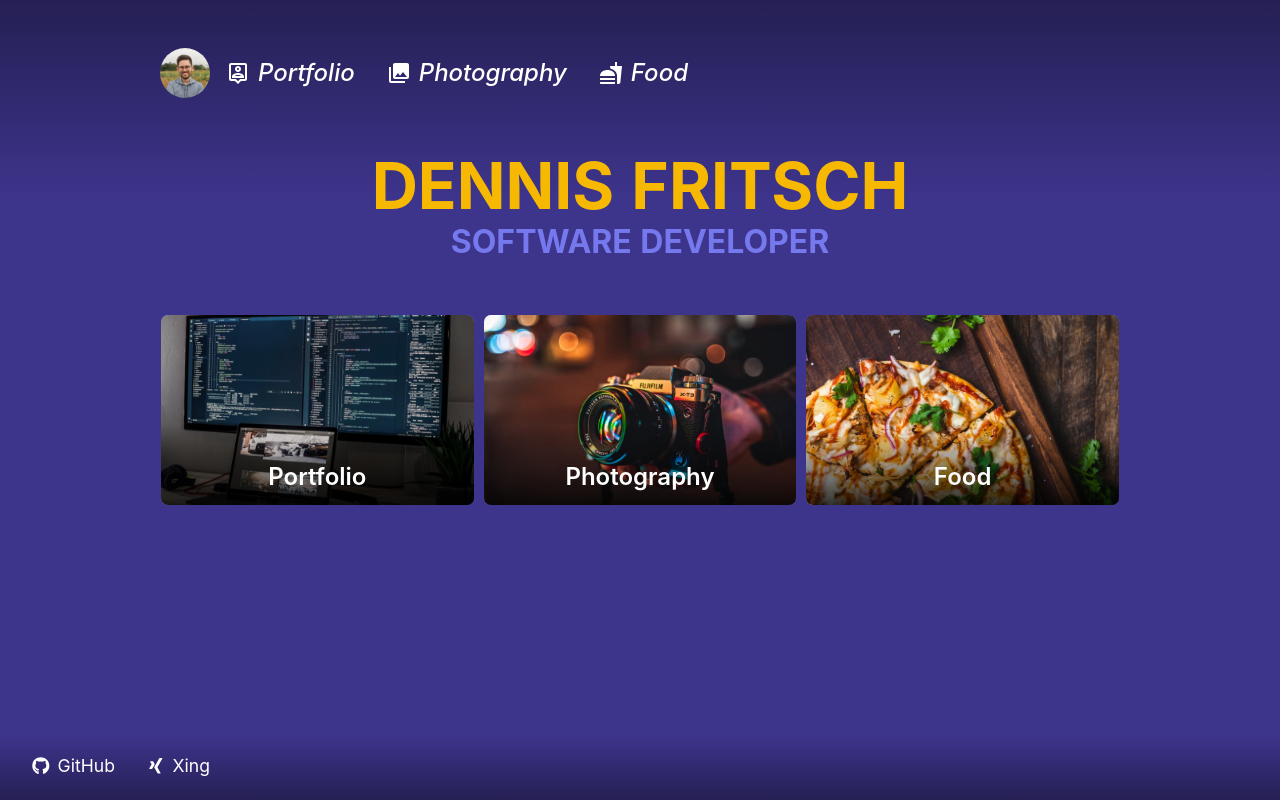
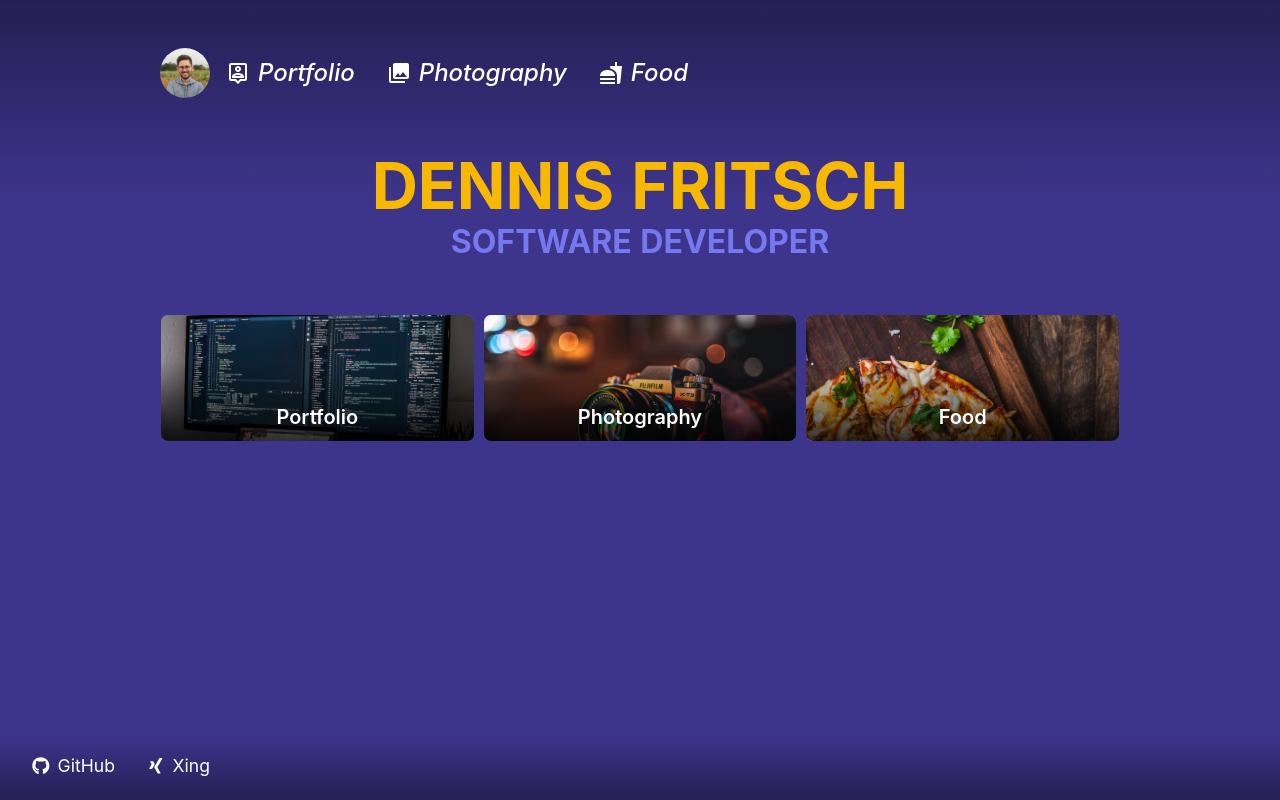
Before and after one commit to dennis-fritsch/portfolio, a React (Create React App) app: page / in a window 1280 px wide. Built offline with nearby package versions, Linux system fonts and the light colour scheme.

Commit message:
ImageNav displays small images

```diff
--- a/src/components/ImageNav/index.tsx
+++ b/src/components/ImageNav/index.tsx
@@ -4,7 +4,7 @@ import Portfolio from 'assets/portfolio.png'
 import { ROUTES } from 'navigation/routes'
 import styled from 'styled-components'
 import { Row, Col } from 'antd'
-import ContentBox from 'components/ContentBox'
+import ContentBox, { SIZES } from 'components/ContentBox'
 
 type Props = {
   currentRoute?: string
@@ -64,6 +64,7 @@ const ImageNav = ({ currentRoute = ROUTES.home }: Props) => {
               backgroundImage={imageData.backgroundImage}
               title={imageData.title}
               navigateTo={imageData.navigateTo}
+              size={SIZES.small}
             />
           </Col>
         )
```
